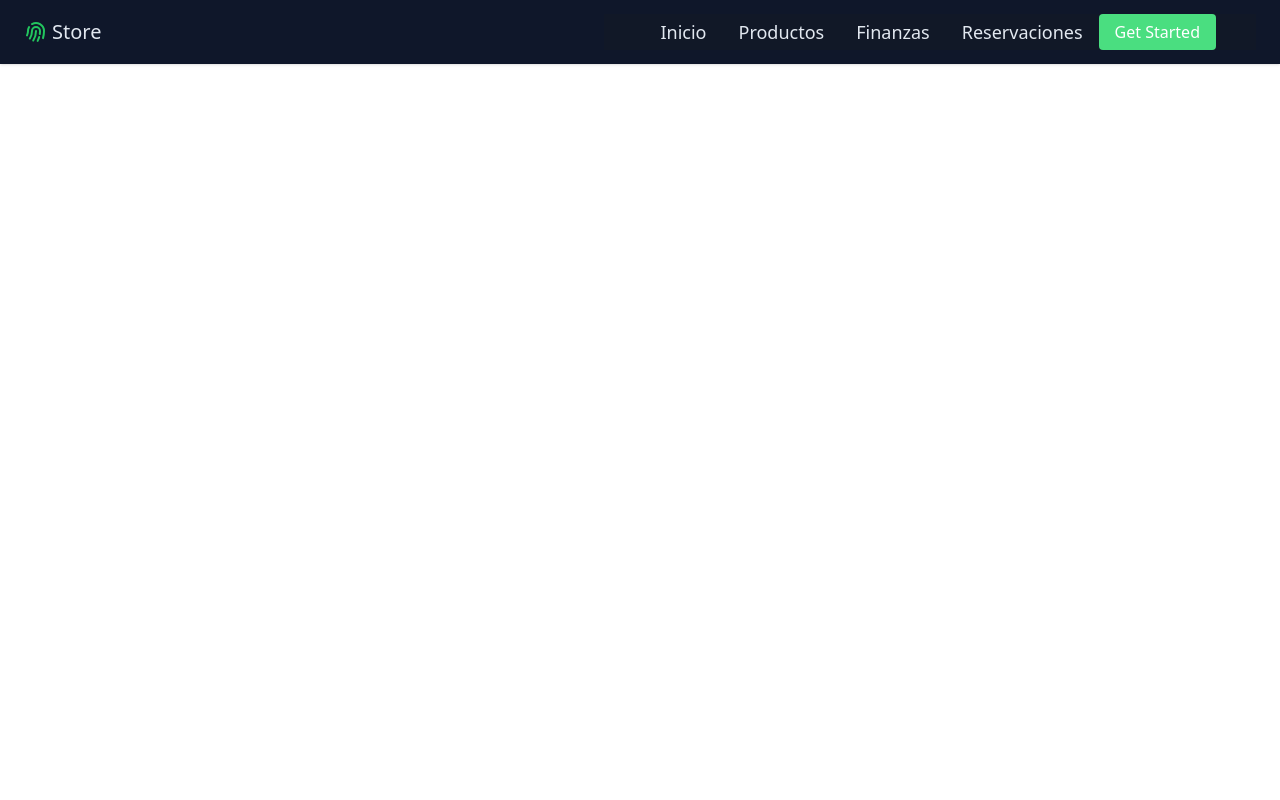
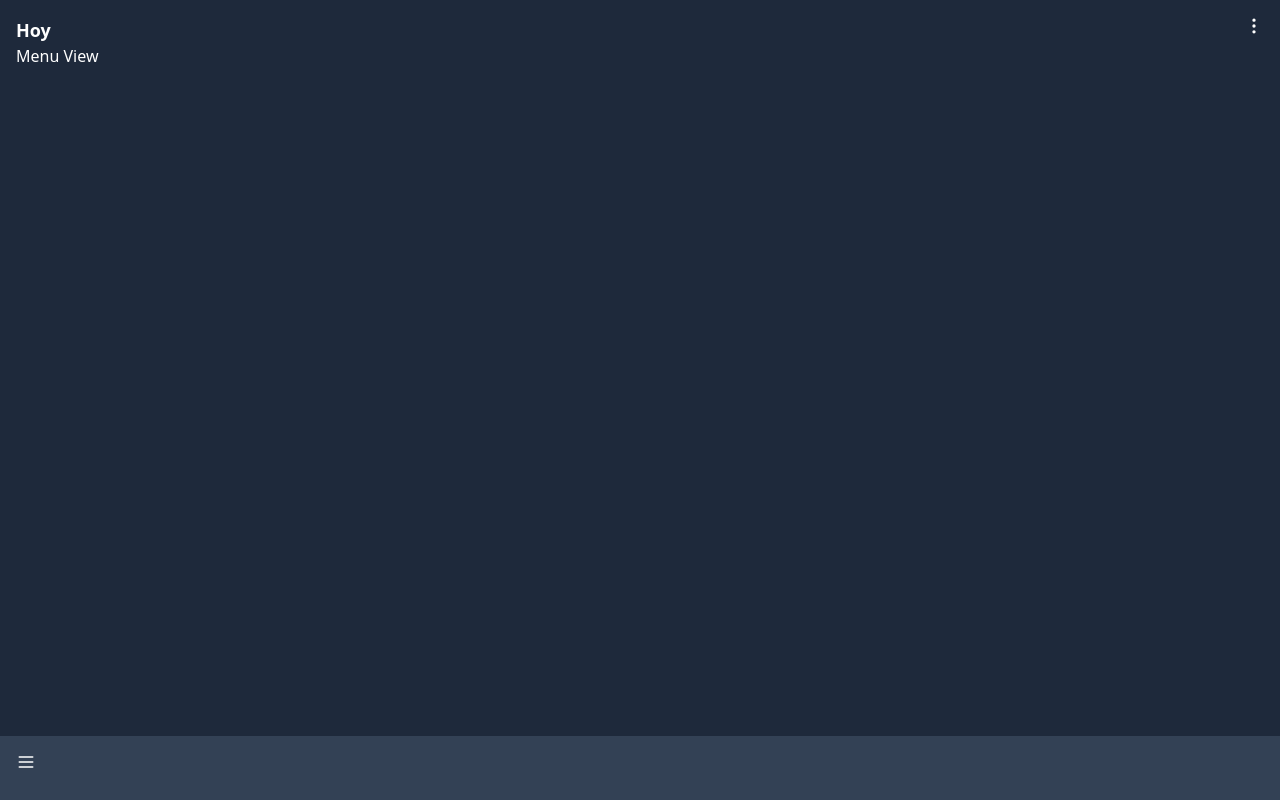
Before and after one commit to AbelClapton/dash-project, a Vue app: page /menu in a window 1280 px wide. Built offline with nearby package versions, Linux system fonts and the light colour scheme.

Commit message:
slide menu

```diff
--- a/src/App.vue
+++ b/src/App.vue
@@ -1,20 +1,86 @@
 <template>
-		<!-- <div v-if="authStore.user">
-			<TheNavbar />
+	<!-- Main View -->
+	<div class="p-4 text-white">
+		<div class="flex justify-between">
+			<div class="text-lg font-semibold">Hoy</div>
+			<div class="flex gap-2">
+				<DotsVerticalIcon class="h-5 w-5" />
+			</div>
 		</div>
-		<LoginView v-else /> -->
-		<TheNavbar />
-	<div class="p-4">
-		<router-view></router-view>
+		<div>
+			<Transition name="fade" mode="out-in">
+				<router-view />
+			</Transition>
+		</div>
 	</div>
+	<!-- End of Main View -->
+
+	<!-- Navigation Bar -->
+	<div
+		class="bg-slate-700 text-white w-full pt-4 pb-7 px-4 fixed bottom-0 left-0 flex"
+	>
+		<button @click="isMenuOpen=true">
+			<MenuIcon class="h-5 w-5" />
+		</button>
+	</div>
+	<!-- End of Navigation Bar -->
+
+	<!-- Menu Panel -->
+	<Transition name="slide">
+		<div v-if="isMenuOpen">
+			<div
+				class="absolute h-screen w-screen flex justify-between items-start p-4 bg-slate-700 top-0"
+			>
+				<div class="flex flex-col gap-2">
+					<router-link to="#">Inventario</router-link>
+					<router-link to="#">Finanzas</router-link>
+					<router-link to="#">Calendario</router-link>
+				</div>
+				<button @click="isMenuOpen = false">x</button>
+			</div>
+		</div>
+	</Transition>
+	<!-- End of Menu Panel -->
 </template>
 
 <script setup>
-// import { authStore } from '@/stores/auth.js'
-// import { supabase } from '@/helpers/supabase.js'
-// import LoginView from '@/views/LoginView.vue'
-import TheNavbar from '@/components/TheNavbar.vue'
+import { ref } from 'vue'
+import { DotsVerticalIcon, MenuIcon } from '@heroicons/vue/outline'
 
-// authStore.user = supabase.auth.user()
-// supabase.auth.onAuthStateChange((_, session) => (authStore.user = session.user))
+const isMenuOpen = ref(false)
 </script>
+
+<style>
+body {
+	overflow: hidden;
+}
+
+#app {
+	@apply h-screen w-screen bg-slate-800;
+}
+
+.fade-enter-from,
+.fade-leave-to {
+	opacity: 0;
+}
+
+.fade-enter-active,
+.fade-leave-active {
+	transition: opacity 0.5s ease-in-out;
+}
+
+.slide-enter-from,
+.slide-leave-to {
+	transform: translateY(100%);
+}
+
+.slide-enter-to,
+.slide-leave-from {
+	transform: translateY(0);
+}
+
+.slide-enter-active,
+.slide-leave-active {
+	transition: all 0.5s ease-in-out;
+}
+</style>
--- a/src/router/index.js
+++ b/src/router/index.js
@@ -10,9 +10,14 @@ const router = createRouter({
 			component: HomeView,
 		},
 		{
+			path: '/menu',
+			name: 'menu',
+			component: () => import('../views/MenuView.vue'),
+		},
+		{
 			path: '/products',
 			name: 'productos',
-			component: () => import('../views/ProductsView.vue'),
+			component: () => import('../views/InventoryView.vue'),
 		},
 		{
 			path: '/products/add',
--- a/src/views/HomeView.vue
+++ b/src/views/HomeView.vue
@@ -1,5 +1,7 @@
 <script setup></script>
 
 <template>
-	<main class="flex flex-col"></main>
+	<main class="flex flex-col">
+		Main View
+	</main>
 </template>
--- /dev/null
+++ b/src/views/InventoryView.vue
@@ -0,0 +1,3 @@
+<template>
+	<div>Inventory</div>
+</template>
--- /dev/null
+++ b/src/views/MenuView.vue
@@ -0,0 +1,3 @@
+<template>
+	<div>Menu View</div>
+</template>
```
